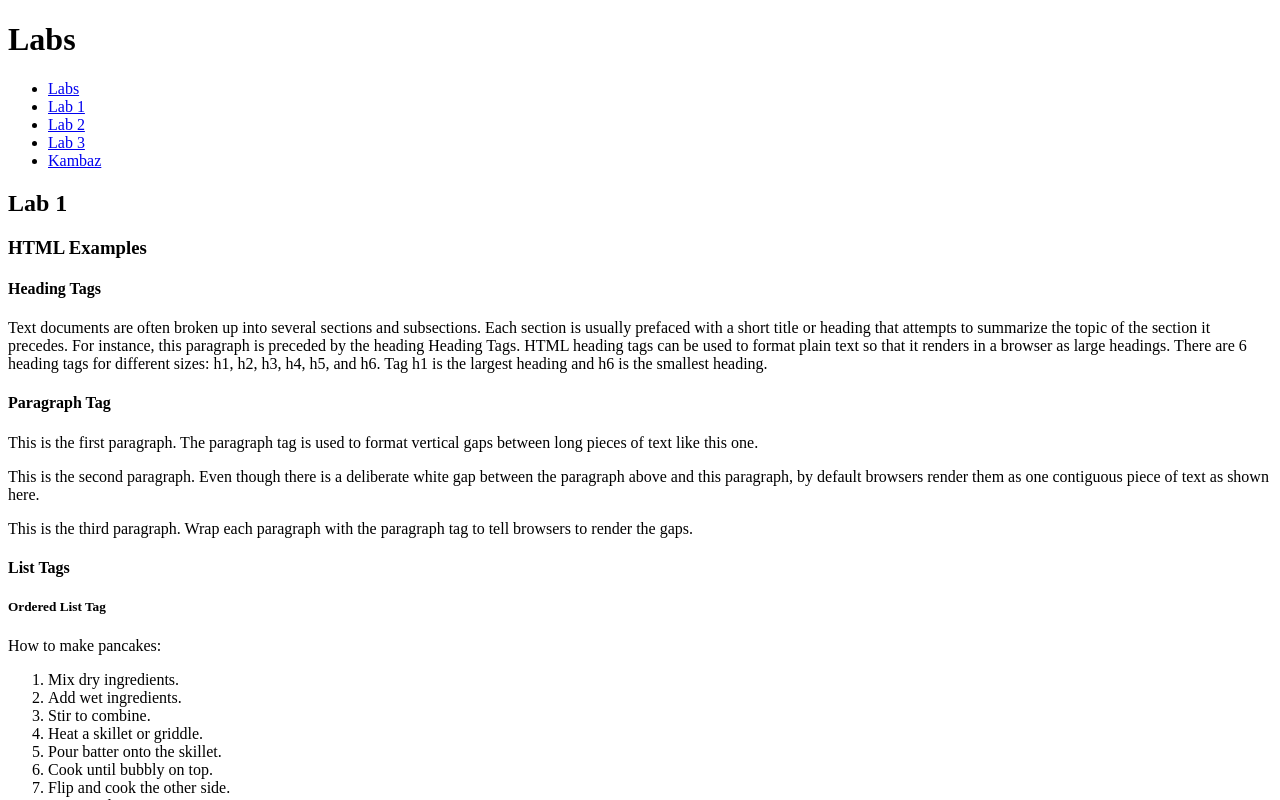
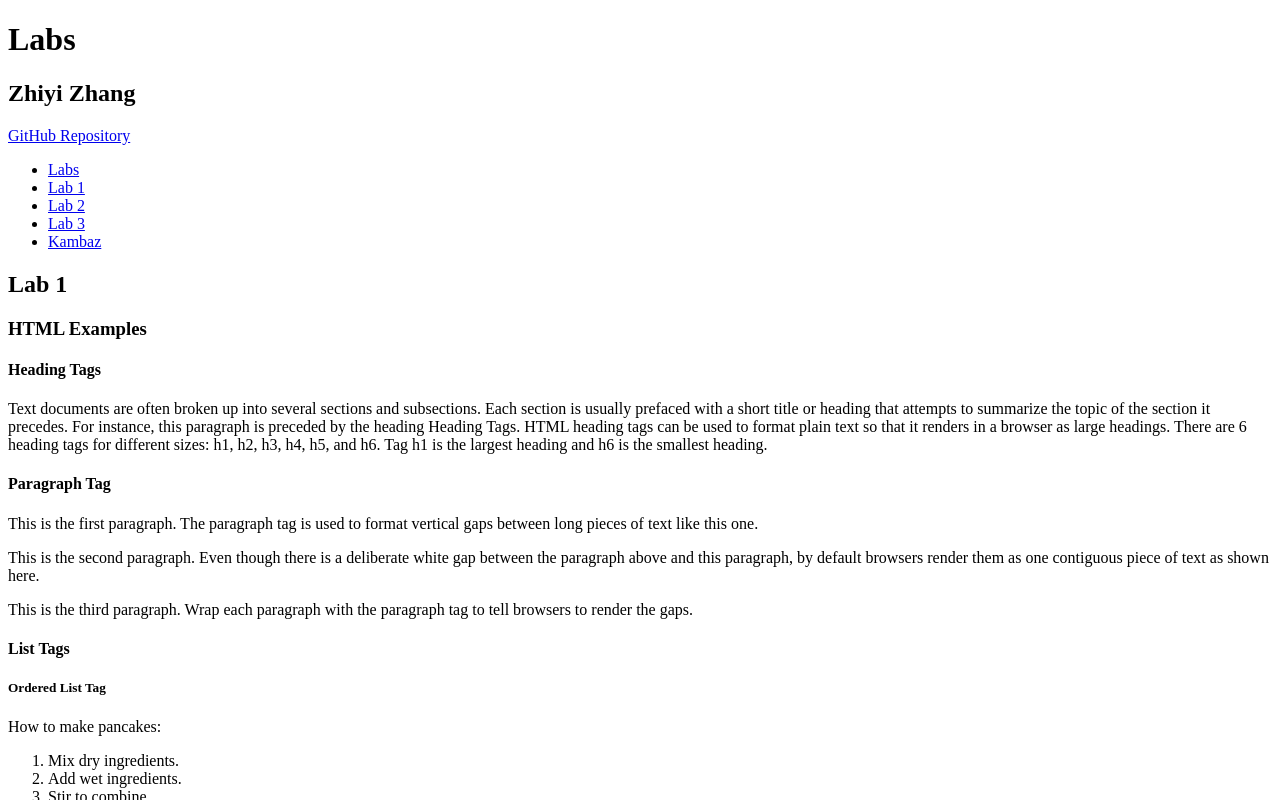
Before and after one commit to KrystalZhang00/kambaz-react-web-app, a React (Vite) app: page /#/Labs/Lab1 in a window 1280 px wide. Shown: the top 800 px of the page. Built offline with nearby package versions, Linux system fonts and the light colour scheme.

Commit message:
add name'

```diff
--- a/src/Labs/index.tsx
+++ b/src/Labs/index.tsx
@@ -8,6 +8,14 @@ export default function Labs() {
   return (
     <div>
       <h1>Labs</h1>
+      <h2>Zhiyi Zhang</h2>
+      <a
+        id="wd-github"
+        href="https://github.com/KrystalZhang00/kambaz-react-web-app"
+        target="_blank"
+      >
+        GitHub Repository
+      </a>
       <TOC />
       <Routes>
         <Route path="/" element={<Navigate to="Lab1" />} />
```
